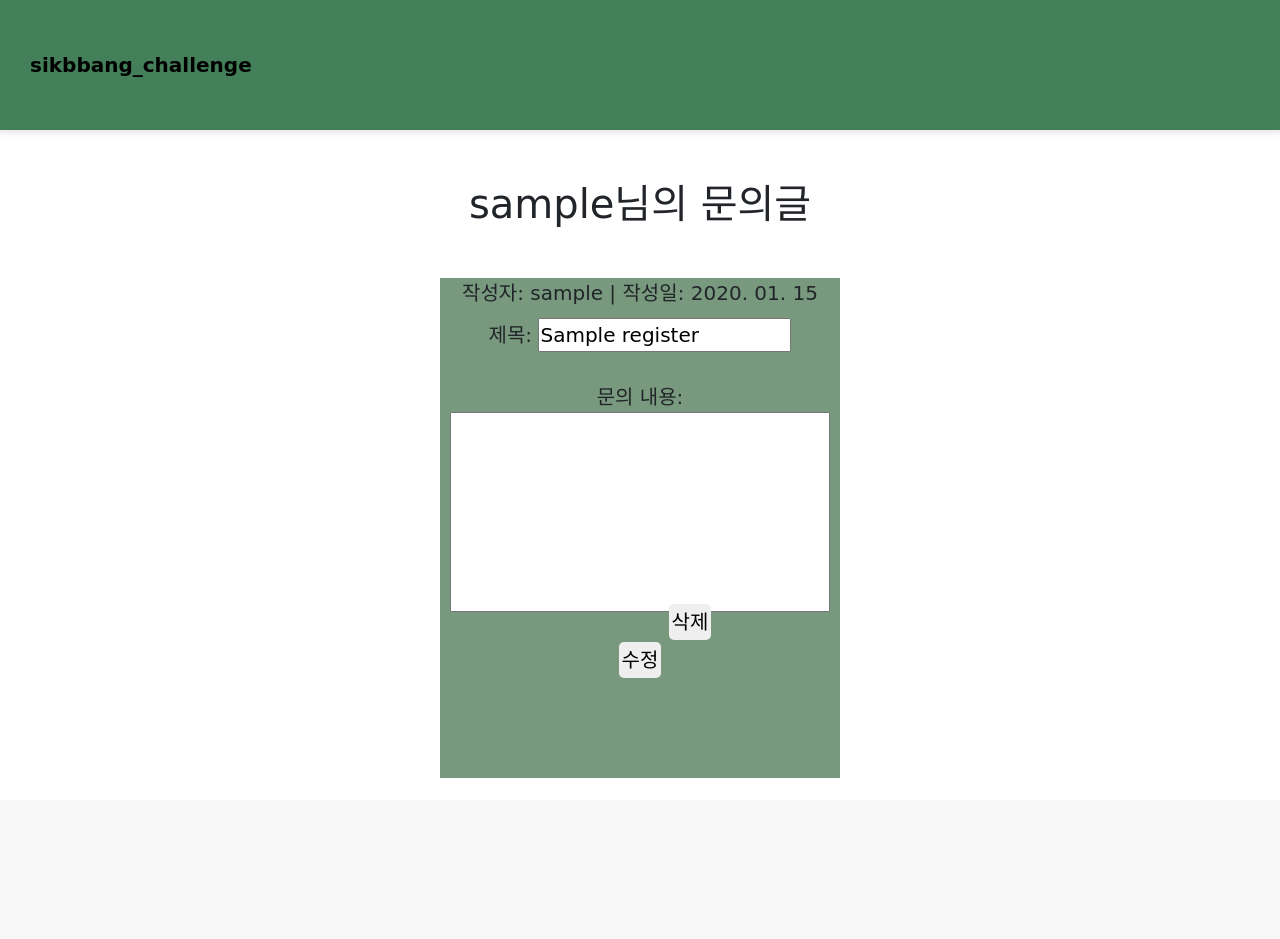
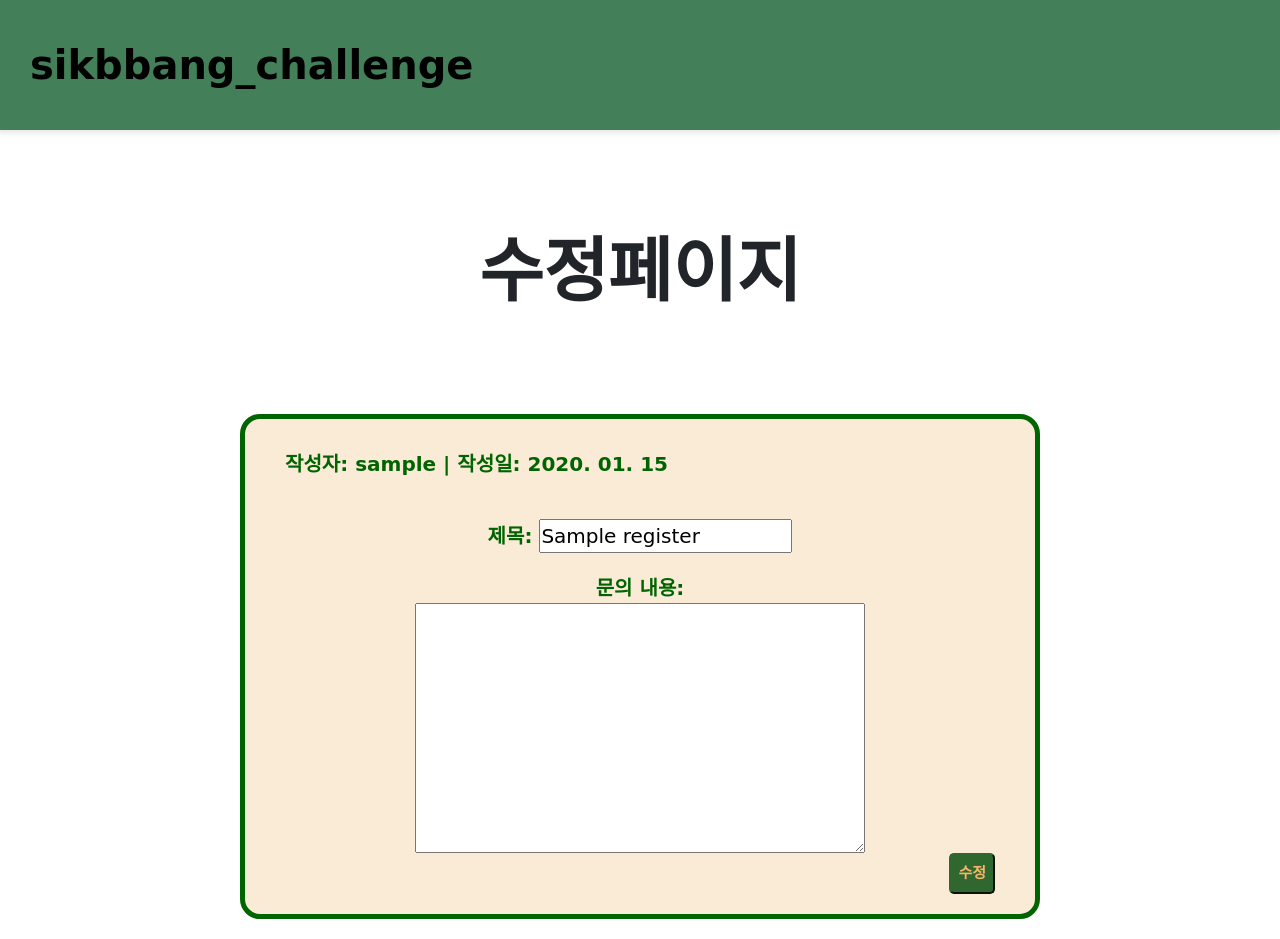
Before and after one commit to jmpop97/sikbbang_challenge_mypage, a Django app: page /qna/edit/1/ in a window 1280 px wide. Before the commit the page ends 778 px from the top, so only its background shows below. Run offline with Django 4.2, Linux system fonts and the light colour scheme; a user stored in the database is signed in; tables that the repository leaves empty hold one stand-in row (values such as "Sample post"); some libraries are stand-ins or nearby versions; some web fonts are replaced.

Commit message:
css add to main, qna pages

```diff
--- a/challenge/urls.py
+++ b/challenge/urls.py
@@ -24,6 +24,3 @@ urlpatterns = [
     path('challenge/<int:id>/complete/',
          views.complete_challenge, name='complete_challenge'),
 ]
-
-urlpatterns += static(settings.MEDIA_URL,
-                      document_root=settings.MEDIA_ROOT)  # 장고한테 이미지 루트를 알려줌
--- a/challenge/views.py
+++ b/challenge/views.py
@@ -68,6 +68,7 @@ def challenge_detail(request, id):
         my_comment.comment_image = request.FILES.get(
             'comment_image')  # 사용자가 업로드한 이미지파일
         my_comment.save()  # 입력한 값들을 DB에 저장하는 중요한 명령어
+        my_comment.mypage_key.add(user.id)
         # 저장하고 나면 댓글 보는 화면으로 보낸다.
         return redirect('/challenge/' + str(target_challenge.id) + '/')
 
--- a/mypage/models.py
+++ b/mypage/models.py
@@ -20,6 +20,7 @@ class MyPageModel(models.Model):
         return str(self.user_key.username)
 
     def save(self, *args, **kwargs):
-        self.id = self.user_key.id
+        if self.id != self.user_key.id:
+            self.id = self.user_key.id
         super().save(self, *args, **kwargs)
         return
--- a/mypage/views.py
+++ b/mypage/views.py
@@ -53,7 +53,7 @@ def challeng_list(request):
 def comment_list(request):
     comment_info = []
     comment_key = MyPageModel.objects.get(id=request.user.id)
-    comment_info = comment_key.challenge_key.all()
+    comment_info = comment_key.comment_key.all()
     return comment_info
 
 def page_list(list,list_num : int, page : int):
@@ -76,6 +76,6 @@ def mypage_list(request):
     page_limit=3
     pagelist1=page_list(list1,page_limit,page1)
     pagelist2 = page_list(list2, page_limit, page2)
-    pagelist3 = page_list(list1, page_limit, page1)
+    pagelist3 = page_list(list3, page_limit, page3)
     lists = [pagelist1, pagelist2, pagelist3]
     return render(request, 'mypage/mypage_list.html', {'lists': lists})
--- a/static/base.css
+++ b/static/base.css
@@ -71,6 +71,7 @@ body {
   flex-flow: column;
   align-items: center;
   box-shadow: rgb(0 0 0 / 10%) 0px 0px 6px 3px;
+  z-index: 1;
 }
 
 .slide_nav>a {
@@ -249,7 +250,6 @@ body {
 
 .UD_btn_1 {
   position: relative;
-  top: -106px;
   left: 50px;
   border: none;
   border-radius: 5px;
@@ -269,9 +269,38 @@ body {
   display: flex;
   flex-direction: row;
   flex-wrap: wrap;
+
 }
 
 .card {
   margin-left: 20px;
-  margin-bottom: 20px
+  margin-bottom: 20px;
+
 }
+
+.qna_comment {
+  font-size: 20px;
+  color: darkgreen;
+  font-weight: bold;
+  text-align: center;
+}
+
+.qna_comment_content {
+  font-size: 20px;
+  color: darkgreen;
+  font-weight: bold;
+  text-align: center;
+  background-color: white;
+  width: 500px;
+  height: 280px;
+  position: relative;
+  left: 130px;
+  top: -10px;
+}
+
+.qna_edit_content {
+  text-align: center;
+  font-size: 20px;
+  color: darkgreen;
+  font-weight: bold;
+}
--- a/templates/base.html
+++ b/templates/base.html
@@ -26,7 +26,7 @@
 <body>
     <!-- 상단바입니다 -->
     <div class="nav">
-        <a href="/" class="logo">sikbbang_challenge</a>
+        <a href="/" class="logo" style="font-size: 40px; font-weight: bold;">sikbbang_challenge</a>
         <div class="menu_box">
             {% if not user.is_authenticated %}
             <div class="sign_box">
@@ -44,9 +44,9 @@
 
     <!-- 사이드 바 입니다 -->
     <div class="slide_nav">
-        <a href="/main">HOME</a>
+        <a href="/main">챌린지 게시판</a>
+        <a href="/qna_list/">문의게시판</a>
         <a href="/mypage">마이페이지</a>
-        <a href="/qna_list/">문의게시판</a>
         <a href="/logout">로그아웃</a>
         <form method="get" action="{% url 'challenge_app:search-results' %}">
             {% csrf_token %}
--- a/templates/challenge/posting.html
+++ b/templates/challenge/posting.html
@@ -1,4 +1,8 @@
 {% extends 'base.html' %} {% block content %}
+
+
+<br>
+<br>
 
 <form class="form-group" action="{% url 'challenge_app:posting_challenge' %}" method="POST"
     enctype="multipart/form-data">
@@ -11,8 +15,6 @@
     <input class="form-control" type="text" required name="challenge_genre"><br />
     <label for="challenge_content">내용</label>
     <textarea class="form-control" name="challenge_content" cols="30" rows="5"></textarea><br />
-
-
     <label for="challenge_image">이미지 업로드</label>
     <input type="file" class="form-control-file" id="challenge_image" name="challenge_image"><br />
     <input type="submit" value="작성" />
--- a/templates/qna/qna_update.html
+++ b/templates/qna/qna_update.html
@@ -1,31 +1,32 @@
 {% extends 'base.html' %}
-
-
 {% block content %}
-
-<form method="post">
-  <div class="mb-4">
-    {% csrf_token %}
-    <h2>{{post.client}}님의 문의글</h2>
-    <div class="mb-5">
-      <div class="mb-2">작성자: {{ post.client }} | 작성일: {{ post.qna_created_at|date:'Y. m. d' }}</div>
-      <div class="qna_update_box">
-        <label for="name">제목: </label>
-        <input type="text" value="{{ post.qna_title }}" name="inputValue"><br><br>
-        <label for="">문의 내용: </label><br>
-        <textarea style="  display: block; width: 380px;" class="textarea_box" type="text"
-          value="{{ post.qna_content }}" name="inputcontent"></textarea><br>
-      </div>
-      <button class="UD_btn" type="submit">수정</button>
-    </div>
-  </div>
-</form>
-<form method="post" action="{% url 'qna-delete' pk=post.pk %}">
-  {% csrf_token %}
-  <button class="UD_btn_1" type="submit">삭제</button>
-</form>
 
 
 
 
+<form method="post">
+  {% csrf_token %}
+  <div class="wrap_all">
+    <h5 class="title">수정페이지</h5>
+    <div class="one_comment">
+      <p class="writer_date">
+        <span>작성자: {{ post.client }} | 작성일: {{ post.qna_created_at|date:'Y. m. d' }}</span><br>
+      </p>
+      <p class="qna_comment">
+        <label for="name">제목: </label>
+        <input type="text" value="{{ post.qna_title }}" name="inputValue">
+      </p>
+      <div class="qna_edit_content">
+        <label for="content">문의 내용:</label><br>
+        <textarea style="display: block; width: 450px; height: 250px; margin-left: 150px;" class="textarea_box"
+          type="text" value="{{ post.qna_content }}" name="inputcontent"></textarea>
+      </div>
+      <div class="edit_delete">
+        <button class="edit_button" type="submit">수정</button>
+      </div>
+    </div>
+  </div>
+</form>
+
+
 {% endblock %}
--- a/templates/user/signup.html
+++ b/templates/user/signup.html
@@ -42,7 +42,11 @@
 
   </div>
 </div> -->
-
+<div>
+{% if form.errors %}
+{{form.errors}}
+{% endif %}
+</div>
 <br>
 <div class="container">
   <form class="form-area" action="/signup/" method="post">
--- a/user/forms.py
+++ b/user/forms.py
@@ -12,3 +12,6 @@ class UserUpErro(forms.ModelForm):
         model = PasswordForm
         fields=['username','email','password','password2']
         widgets = {"password": PasswordInput(), "password2": PasswordInput()}
+        error_messages={
+            'email':{
+                'unique': ("동일한 이메일이 존재합니다")}}
--- a/user/views.py
+++ b/user/views.py
@@ -17,7 +17,7 @@ def signup(request):
         if user:
             return redirect('/')
         else:
-            return render(request, 'user/signup.html')
+            return render(request, 'user/signup.html',{"form":form})
     elif request.method == 'POST':
         form = UserUpErro(request.POST)
         if form.is_valid():
@@ -30,7 +30,7 @@ def signup(request):
             else:
                 exist_user = get_user_model().objects.filter(username=username)
                 if exist_user:
-                    return render(request, 'user/signup.html') # 사용자가 존재하기 때문에 사용자를 저장하지 않고 회원가입 페이지를 다시 띄움
+                    return render(request, 'user/signup.html',{"form":form}) # 사용자가 존재하기 때문에 사용자를 저장하지 않고 회원가입 페이지를 다시 띄움
                 else:
                     UserModel.objects.create_user(username=username, password=password,email=email)
                     # mypage추가
```
Also changed, not shown: comments/models.py (+13 -5 lines), templates/challenge/detail.html (+29 -14 lines), templates/challenge/detail_edit.html (+8 -4 lines), templates/main.html (+37 -8 lines), templates/mypage/mypage_list.html (+7 -7 lines), templates/qna/qna_detail.html (+21 -12 lines).
